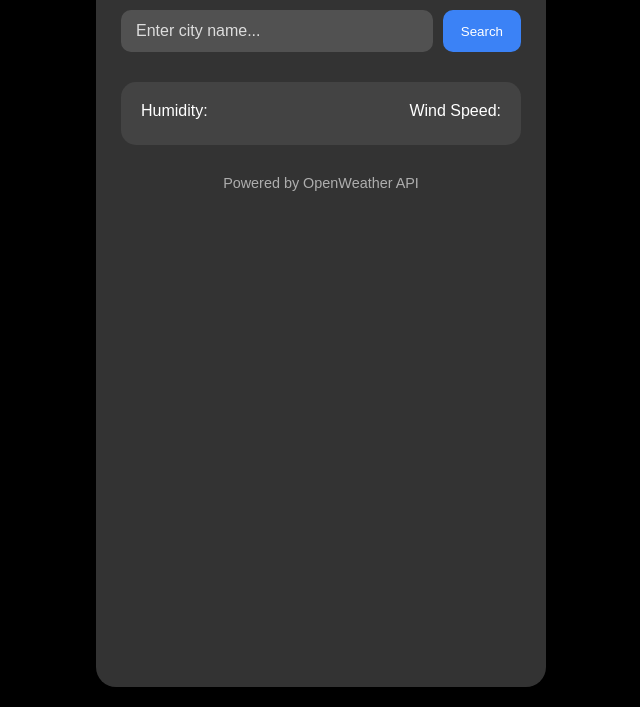
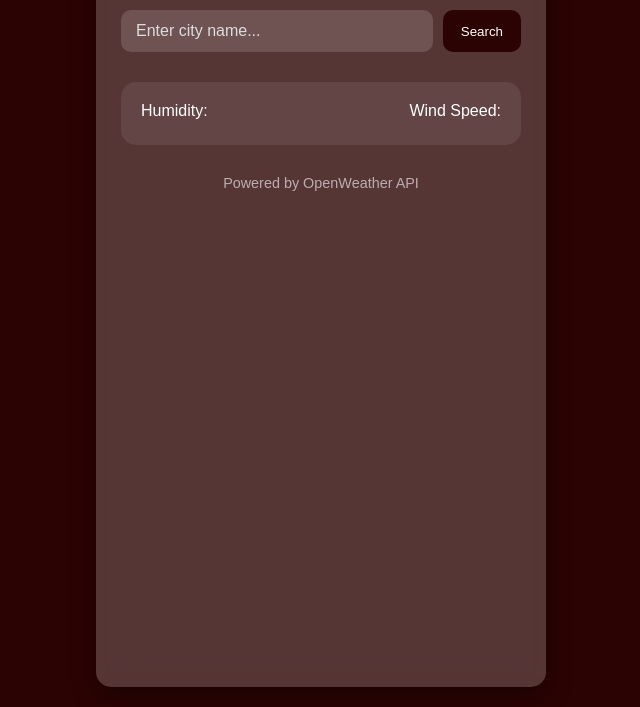
Before and after one commit to stackquantum1-max/API-weatherApp, a plain HTML site: page index.html in a window 1280 px wide. Shown: the part 93-800 px from the top of the page, without its empty margins (319-959 px from the left). Drawn offline with Linux system fonts and the light colour scheme.

Commit message:
Updating UI

```diff
--- a/style.css
+++ b/style.css
@@ -9,7 +9,7 @@
 }
 
 body {
-  background: #000000;
+  background: #2c0303;
   min-height: 100vh;
   color: #fff;
   display: flex;
@@ -23,9 +23,9 @@ body {
   max-width: 450px;
   background: rgba(255, 255, 255, 0.2);
   backdrop-filter: blur(15px);
-  border-radius: 20px;
+  border-radius: 15px;
   padding: 25px;
-  box-shadow: 0 10px 25px rgba(0,0,0,0.3);
+  box-shadow: 0 10px 25px rgba(0,0,0,0.4);
 }
 
 /* ------------------------------
@@ -64,7 +64,7 @@ body {
 
 .search-btn {
   padding: 12px 18px;
-  background: #3b82f6;
+  background: #2c0303;
   color: #fff;
   border: none;
   border-radius: 10px;
```
